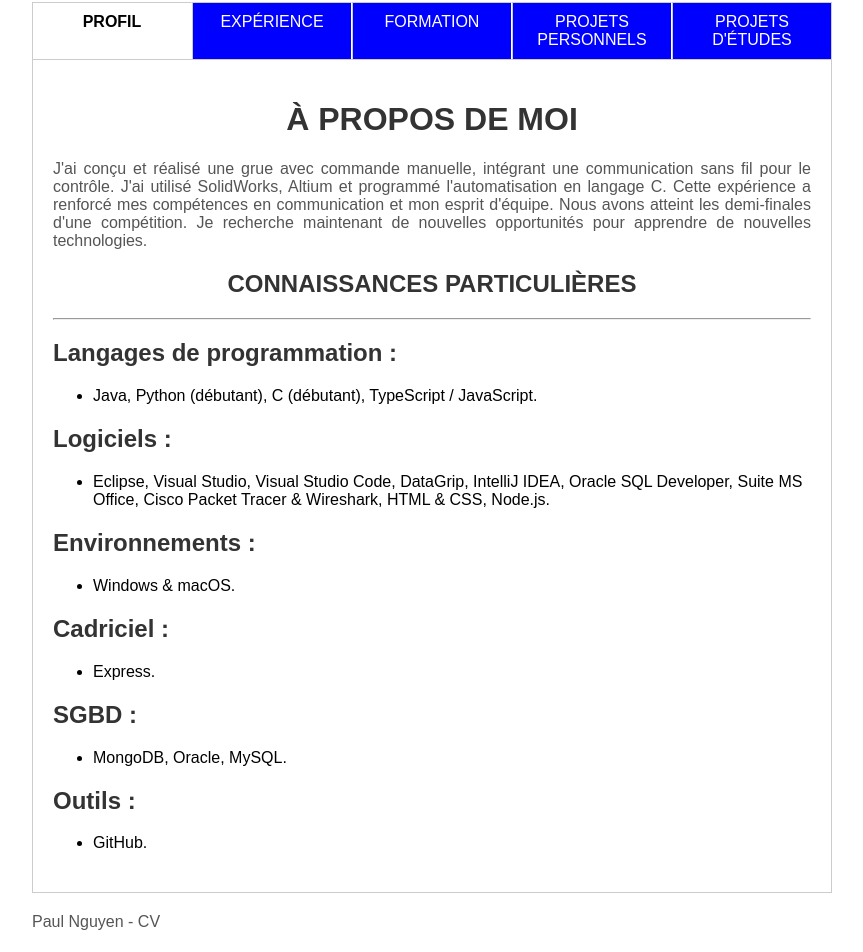
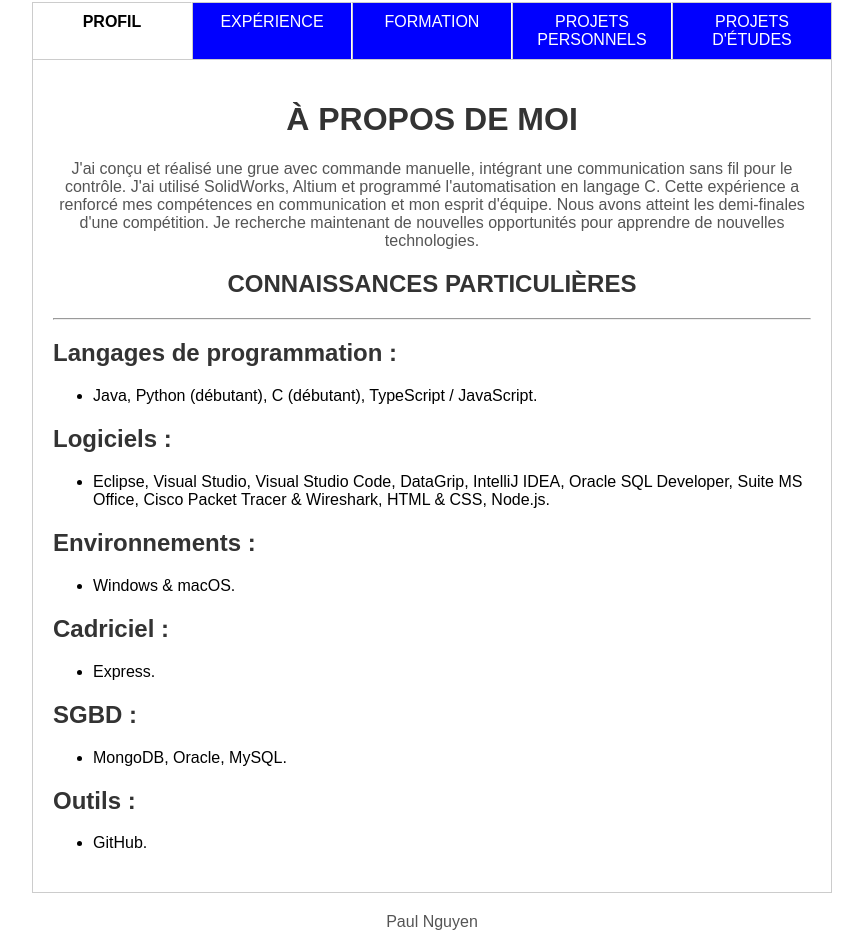
Before and after one commit to nqlp/cv-react, a React (Create React App) app: page / in a window 1280 px wide. Shown: the part 98-1050 px from the top of the page, without its empty margins (208-1071 px from the left). Built offline with nearby package versions, Linux system fonts and the light colour scheme.

Commit message:
chore: Update Footer component to accept first and last name as props

```diff
--- a/src/App.js
+++ b/src/App.js
@@ -6,7 +6,7 @@ function App() {
   return (
     <div className="App">
       <Header />
-      <Footer />
+      <Footer firstName = "Paul" lastName = "Nguyen"/>
     </div>
   );
 }
--- a/src/Footer.css
+++ b/src/Footer.css
@@ -1,3 +1,3 @@
 p {
-    text-align: center;
+    text-align: center !important;
 }
--- a/src/components/Footer.js
+++ b/src/components/Footer.js
@@ -1,12 +1,12 @@
-import React from "react";
+import React from 'react';
 import '../Footer.css';
 
-const Footer = () => {
+const Footer = ({ firstName, lastName }) => {
     return (
         <footer>
-            <p> Paul Nguyen - CV</p>
+            <p> {firstName} {lastName} </p>
         </footer>
-    )
-}
+    );
+};
 
 export default Footer;
```
